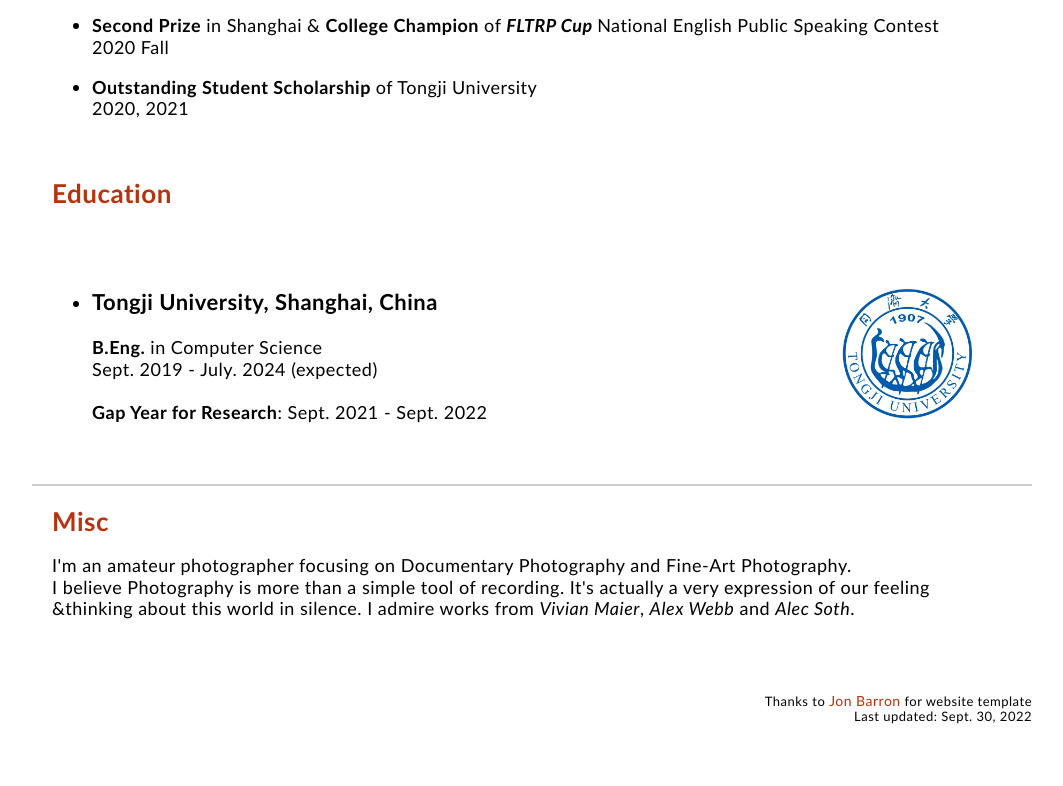
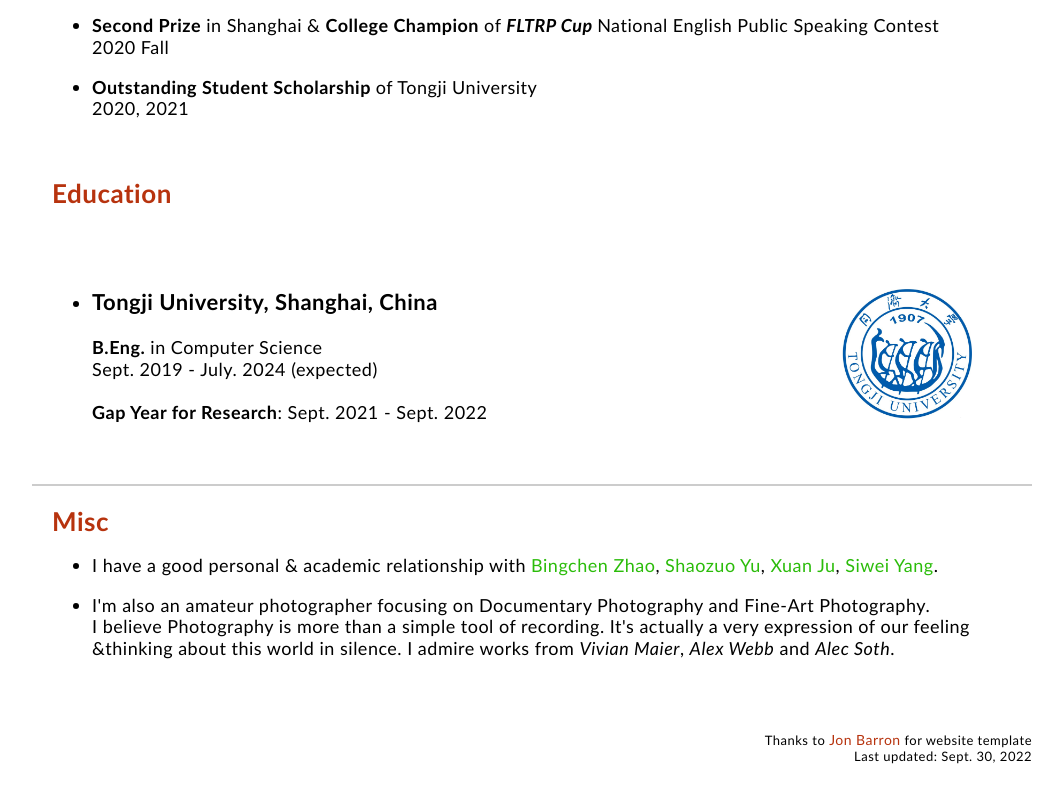
Before and after one commit to liudai-homepage/liudai-homepage.github.io, a plain HTML site: page index.html in a window 1280 px wide. Shown: the part 2566-3352 px from the top of the page, without its empty margins (108-1171 px from the left). Before the commit the page ends 3312 px from the top, so only its background shows below. Drawn offline with Linux system fonts and the light colour scheme.

Commit message:
new info

```diff
--- a/index.html
+++ b/index.html
@@ -287,13 +287,25 @@
             <tr>
             <td style="padding:20px;width:100%;vertical-align:middle">
               <heading><b>Misc</b></heading>
-              <p>
-                I'm an amateur photographer focusing on Documentary Photography and Fine-Art Photography.
-                <br>
-                I believe Photography is more than a simple tool of recording. It's actually a very expression of our feeling
-                &thinking about this world in silence. I admire works from <em>Vivian Maier</em>, <em>Alex Webb</em> and <em>Alec Soth</em>.
-
-              </p>
+              <ul style="list-style-type: disc">
+                <li>
+                  <p>
+                    I have a good personal & academic relationship with
+                    <a href="https://bzhao.me/"> <intro_href>Bingchen Zhao</intro_href></a>,
+                    <a href="https://www.researchgate.net/profile/Shaozuo-Yu"> <intro_href>Shaozuo Yu</intro_href></a>,
+                    <a href="https://juxuan27.github.io/juxuan27/website/"> <intro_href>Xuan Ju</intro_href></a>,
+                    <a href="https://laos-y.github.io/"> <intro_href>Siwei Yang</intro_href></a>.
+                  </p>
+                </li>
+                <li>
+                <p>
+                  I'm also an amateur photographer focusing on Documentary Photography and Fine-Art Photography.
+                  <br>
+                  I believe Photography is more than a simple tool of recording. It's actually a very expression of our feeling
+                  &thinking about this world in silence. I admire works from <em>Vivian Maier</em>, <em>Alex Webb</em> and <em>Alec Soth</em>.
+                </p>
+                </li>
+              </ul>
             </td>
           </tr>
       </tbody></table>
```
